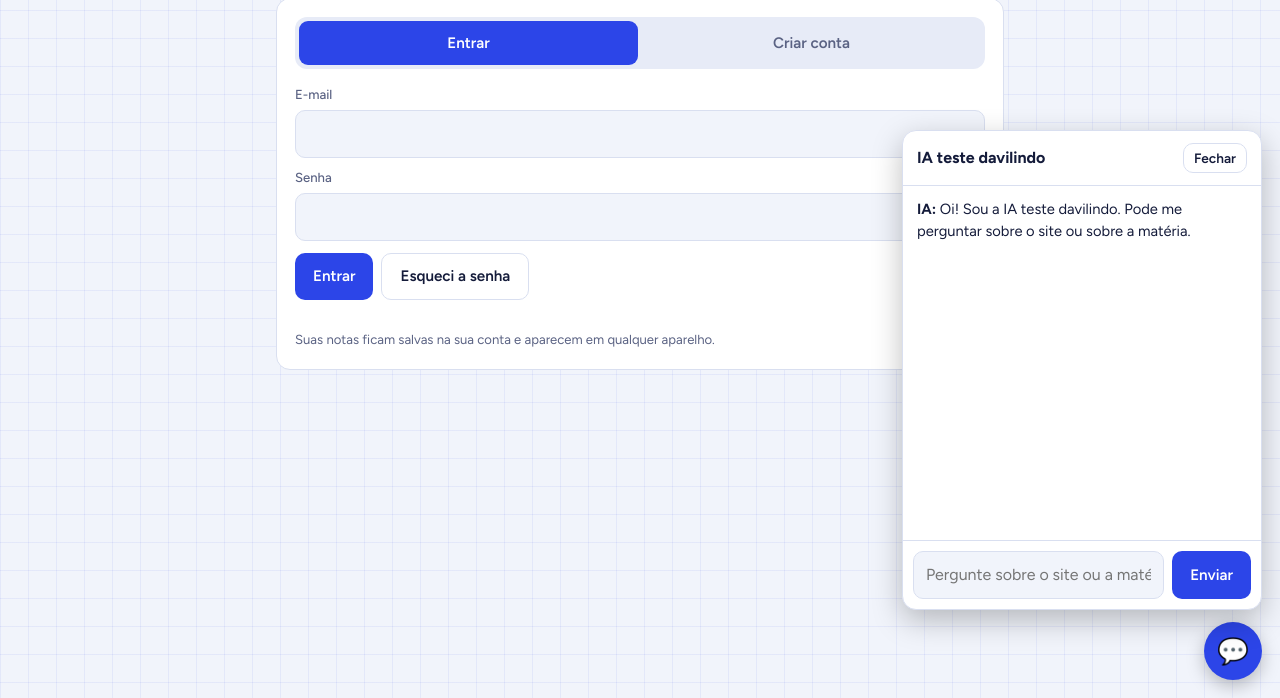
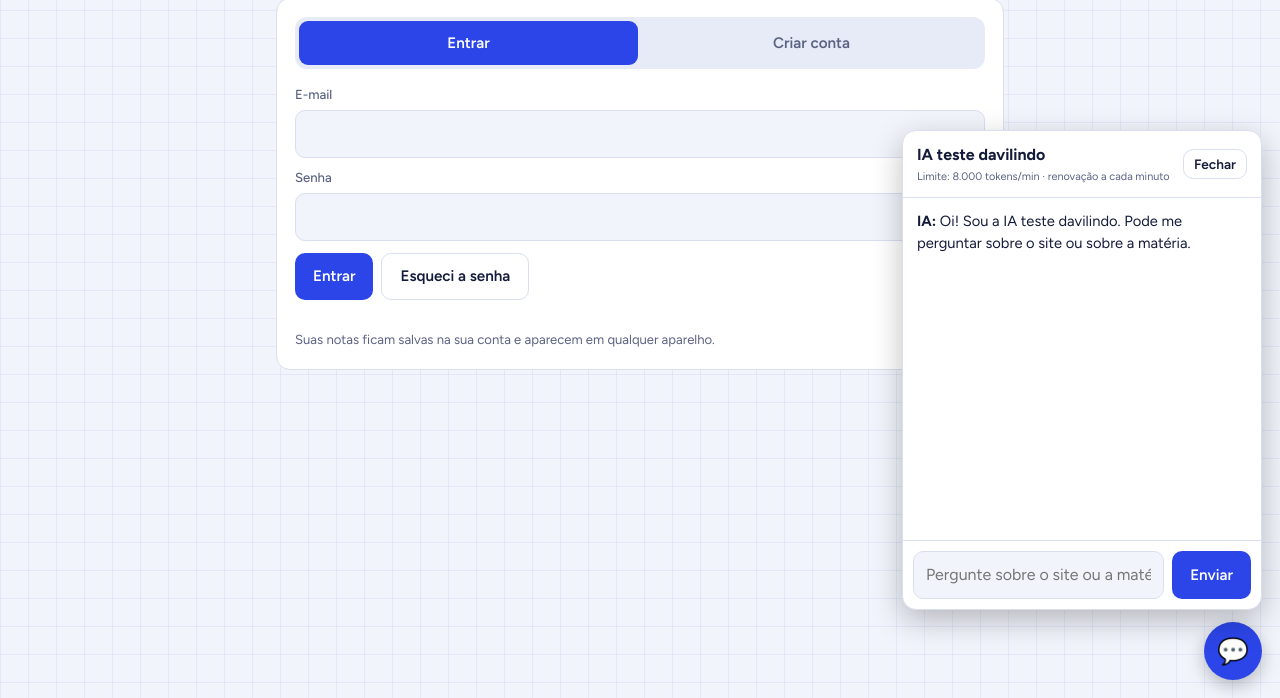
Before and after one commit to davilindo12344/debilitadosemnotas, a plain HTML site: page index.html in a window 1280 px wide. Both pictures are taken after a click on the button "Tirar dúvidas com a IA". Shown: the part 102-800 px from the top of the page. Drawn offline with nearby package versions, Linux system fonts and the light colour scheme.

Commit message:
Add files via upload

```diff
--- a/index.html
+++ b/index.html
@@ -256,6 +256,7 @@ CREATE POLICY "read_all_perfis" ON public.perfis
 #iaBtn{position:fixed;right:18px;bottom:18px;width:58px;height:58px;border-radius:50%;padding:0;background:var(--pen);color:var(--onpen);border:0;font-size:1.6rem;box-shadow:0 6px 18px rgba(0,0,0,.25);z-index:50;display:flex;align-items:center;justify-content:center;cursor:pointer}
 #iaJanela{position:fixed;right:18px;bottom:88px;width:min(360px,calc(100vw - 36px));height:min(480px,60vh);background:var(--card);border:1px solid var(--line);border-radius:14px;box-shadow:0 10px 30px rgba(0,0,0,.25);z-index:50;display:flex;flex-direction:column;overflow:hidden}
 #iaJanela .cab{display:flex;justify-content:space-between;align-items:center;padding:12px 14px;border-bottom:1px solid var(--line);font-weight:700}
+#iaJanela .iaLimite{display:block;margin-top:2px;font-size:.68rem;font-weight:400;color:var(--mut)}
 #iaJanela .cab button{padding:4px 10px;font-size:.85rem}
 #iaLog{flex:1;overflow:auto;padding:12px 14px;font-size:.92rem}
 #iaLog p{margin:0 0 10px;white-space:pre-wrap}
@@ -267,7 +268,7 @@ CREATE POLICY "read_all_perfis" ON public.perfis
 <button id="iaBtn" type="button" aria-label="Tirar dúvidas com a IA">💬</button>
 
 <div id="iaJanela" class="hide">
-  <div class="cab"><span>IA teste davilindo</span><button class="ghost" id="iaFechar" type="button">Fechar</button></div>
+  <div class="cab"><div><span>IA teste davilindo</span><small class="iaLimite">Limite: 8.000 tokens/min · renovação a cada minuto</small></div><button class="ghost" id="iaFechar" type="button">Fechar</button></div>
   <div id="iaLog"><p><b>IA:</b> Oi! Sou a IA teste davilindo. Pode me perguntar sobre o site ou sobre a matéria.</p></div>
   <div class="rod">
     <input type="text" id="iaIn" placeholder="Pergunte sobre o site ou a matéria...">
```
